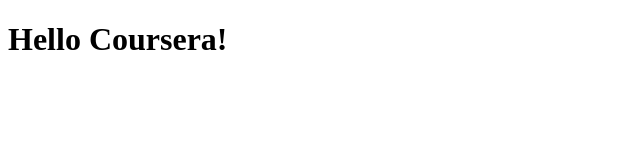
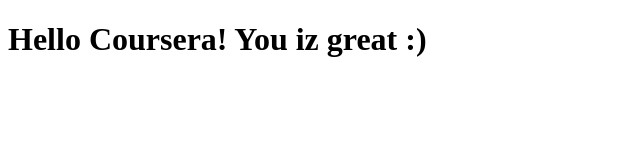
Before and after one commit to JunglePerson/coursera-test, a plain HTML site: page site/index.html in a window 1280 px wide. Shown: the whole page, without its empty margins (0-640 px from the left). Drawn offline with Linux system fonts and the light colour scheme.

Commit message:
small addition

```diff
--- a/site/index.html
+++ b/site/index.html
@@ -5,6 +5,6 @@
 	<title>Hello Coursera!</title>
 </head>
 <body>
-<h1>Hello Coursera!</h1>
+<h1>Hello Coursera! You iz great :)</h1>
 </body>
 </html>
```
